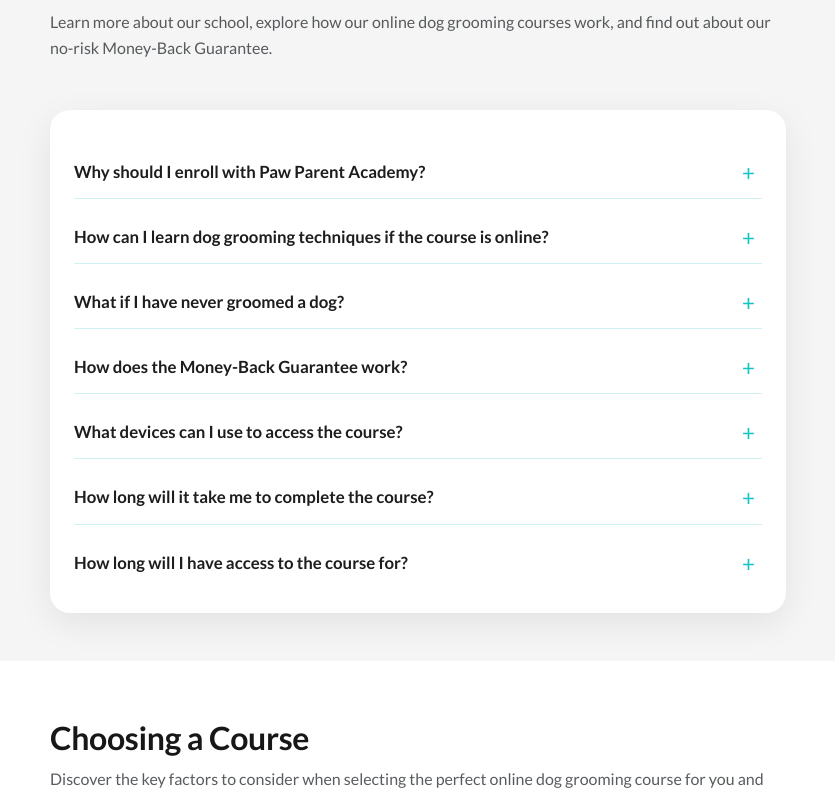
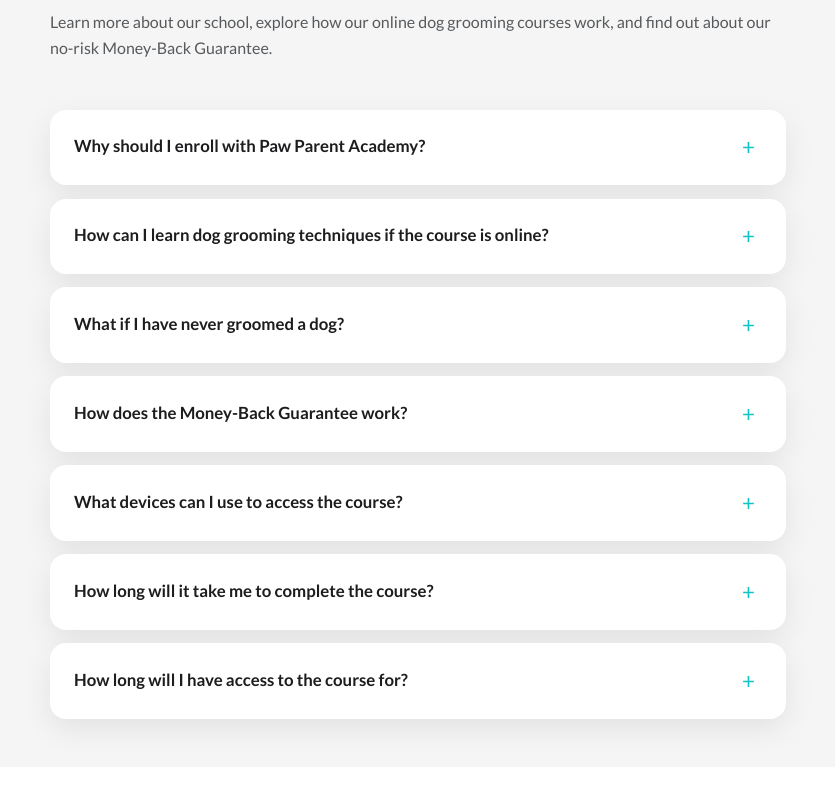
Before and after one commit to QCCareerSchool-Org/www.pawparentacademy.com, a Next.js app: page /faq in a window 1280 px wide. Shown: the part 610-1400 px from the top of the page, without its empty margins (222-1057 px from the left). Built offline with nearby package versions, Linux system fonts and the light colour scheme.

Commit message:
Update FAQ accordion margins

```diff
--- a/src/components/AccordionGroup/styles.module.scss
+++ b/src/components/AccordionGroup/styles.module.scss
@@ -1,24 +1,28 @@
 .card {
-  background-color: #ffffff;
-  border-radius: 20px;
-  box-shadow: 0 10px 35px rgba(15, 15, 15, 0.08);
-  padding: 1.5rem;
+  background-color: transparent;
+  border-radius: 0;
+  box-shadow: none;
+  padding: 0;
 }
 
 .accordion :global(.accordion-item) {
   border: none;
-  border-bottom: 1px solid rgba(16, 196, 196, 0.2);
-  border-radius: 0;
+  border-radius: 16px;
+  background-color: #ffffff;
+  margin-bottom: 0.85rem;
+  overflow: hidden;
+  box-shadow: 0 10px 30px rgba(15, 15, 15, 0.08);
 }
 
 .accordion :global(.accordion-item:last-of-type) {
-  border-bottom: none;
+  margin-bottom: 0;
 }
 
 .accordion :global(.accordion-button) {
   font-weight: 600;
   font-size: 1.05rem;
-  padding: 1rem 0;
+  padding: 0.9rem 1.5rem 1rem;
+  margin-bottom: 0.8rem;
   background-color: transparent;
   color: #1d1d1f;
   box-shadow: none;
@@ -43,8 +47,7 @@
 
 .accordion :global(.accordion-body) {
   color: rgba(24, 26, 32, 0.85);
-  padding-left: 0;
-  padding-right: 0;
+  padding: 0.5rem 1.5rem 1.25rem;
 }
 
 @media (max-width: 767px) {
```
